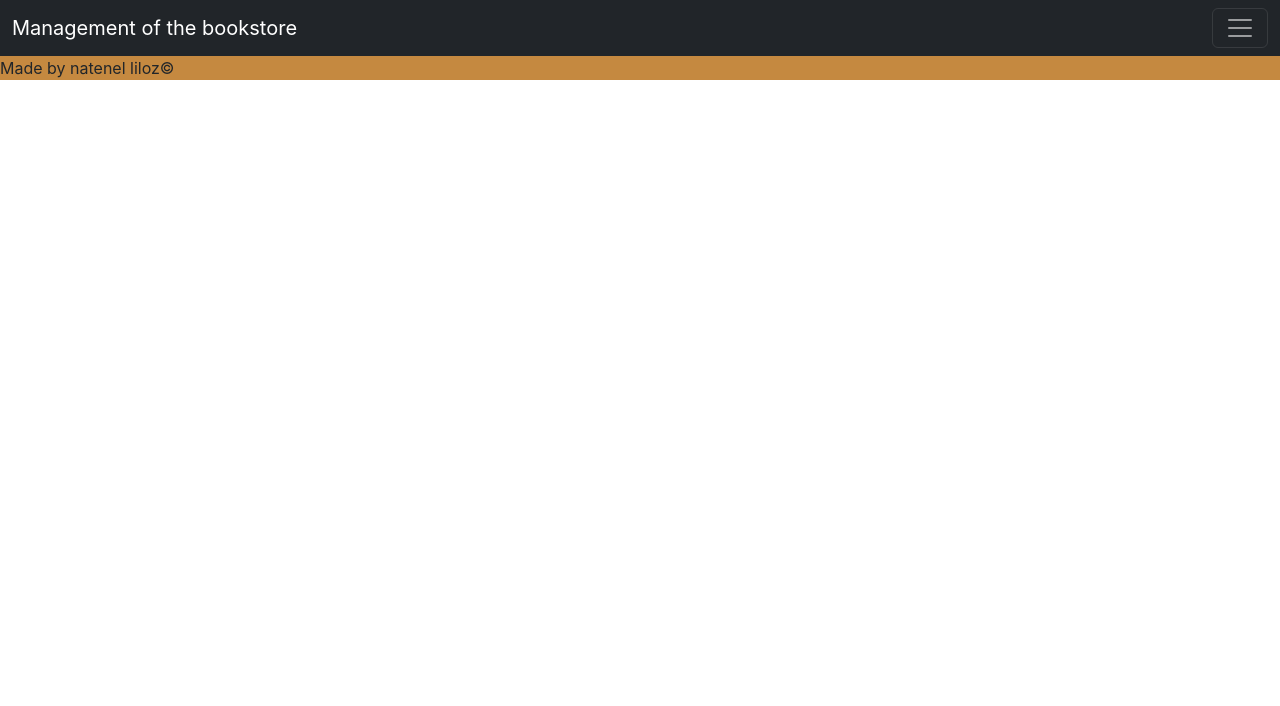
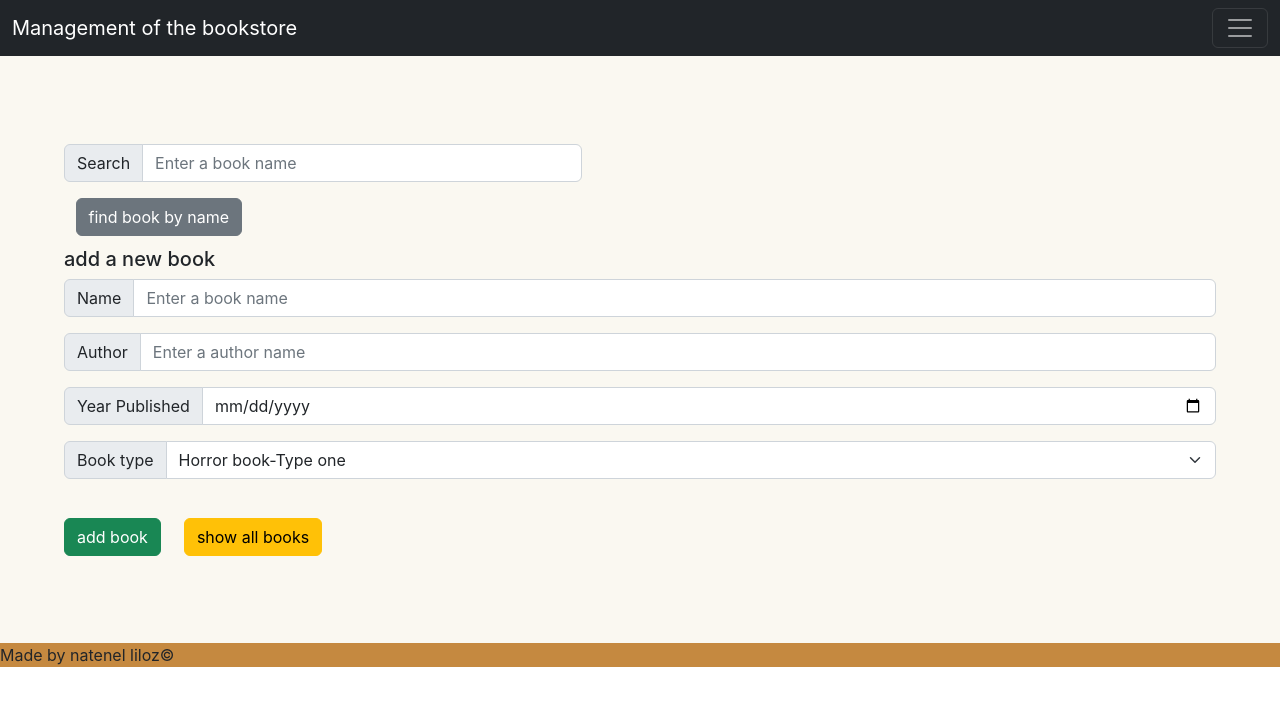
Before and after one commit to nta1998/react_book_project_front, a React (Create React App) app: page / in a window 1280 px wide. Shown: the top 706 px of the page. Built offline with nearby package versions, Linux system fonts and the light colour scheme.

Commit message:
deploy fix The last one please!

```diff
--- a/src/App.js
+++ b/src/App.js
@@ -13,6 +13,9 @@ const App=()=> {
       <NavBar></NavBar>
         <div>
         <Switch>
+        <Route  exact path="">
+            <Books></Books>
+          </Route>
         <Route  exact path="/Books">
             <Books></Books>
         </Route>
```
